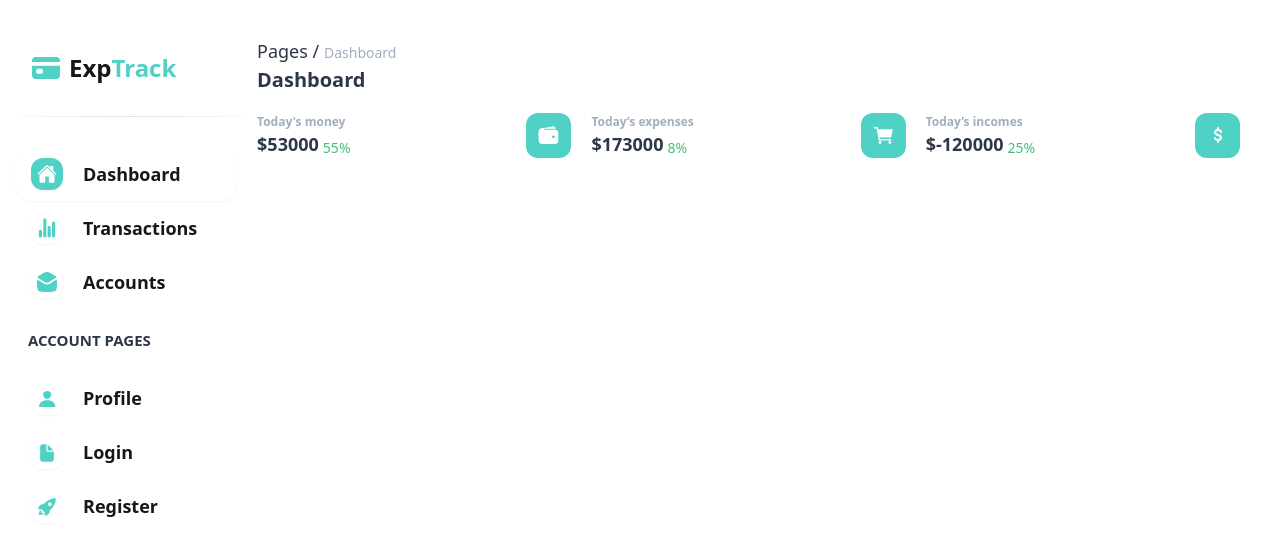
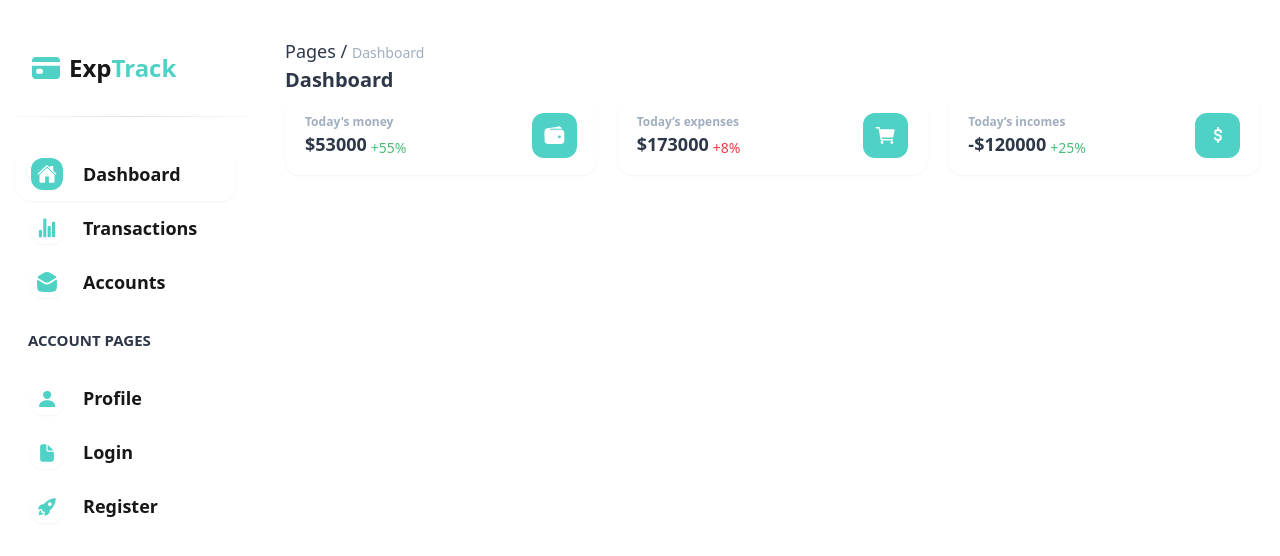
Before and after one commit to Vnyway/exptrack, a Next.js app in the folder client/: page / in a window 1280 px wide. Shown: the top 556 px of the page. Built offline with nearby package versions, Linux system fonts and the light colour scheme.

Commit message:
card component

```diff
--- a/client/app/layout.tsx
+++ b/client/app/layout.tsx
@@ -13,7 +13,7 @@ const RootLayout = ({ children }: { children: React.ReactNode }) => {
       <body>
         <main className="flex w-full">
           <Navbar />
-          <section className="w-full px-[40px] py-[38px]">{children}</section>
+          <section className="w-full px-[20px] py-[38px]">{children}</section>
         </main>
       </body>
     </html>
--- a/client/app/page.tsx
+++ b/client/app/page.tsx
@@ -15,6 +15,7 @@ const page = () => {
             amount={card.amount}
             image={card.image}
             percentage={card.percentage}
+            isIncreasingGood={card.isIncreasingGood}
           />
         ))}
       </section>
--- a/client/components/Card.tsx
+++ b/client/components/Card.tsx
@@ -1,15 +1,32 @@
 import React from "react";
 import { CardProps } from "@/types";
 
-const Card = ({ title, amount, percentage, image }: CardProps) => {
+const Card = ({
+  title,
+  amount,
+  percentage,
+  image,
+  isIncreasingGood,
+}: CardProps) => {
+  const amountMoreZero = amount >= 0;
+  const percentageMoreZero = percentage >= 0;
+  const percentageGreen =
+    (isIncreasingGood && percentageMoreZero) ||
+    (!isIncreasingGood && !percentageMoreZero);
   return (
-    <div className="w-full h-[80px] flex justify-between items-center">
+    <div className="w-full h-[80px] rounded-[15px] px-[20px] flex justify-between items-center shadow-sm">
       <div className="flex flex-col">
         <span className="font-bold text-[12px] text-secondary">{title}</span>
         <div className="flex gap-[4px] items-end">
-          <h3 className="text-title font-bold text-[18px]">${amount}</h3>
-          <span className="text-customGreen font-bols text-[14px]">
-            {percentage}%
+          <h3 className="text-title font-bold text-[18px]">
+            {amountMoreZero ? "" : "-"}${Math.abs(amount)}
+          </h3>
+          <span
+            className={`${
+              percentageGreen ? "text-customGreen" : "text-customRed"
+            } font-bols text-[14px]`}>
+            {percentageMoreZero ? "+" : "-"}
+            {Math.abs(percentage)}%
           </span>
         </div>
       </div>
--- a/client/components/Navbar.tsx
+++ b/client/components/Navbar.tsx
@@ -11,8 +11,8 @@ const Navbar = () => {
   if (pathname === "/auth/login" || pathname === "/auth/registration")
     return null;
   return (
-    <nav className="w-[265px] h-[100vh] relative overflow-hidden">
-      <div className="fixed top-0 h-full w-[265px] flex justify-center py-[50px]">
+    <nav className="w-[265px] shrink-0 h-[100vh] relative overflow-hidden">
+      <div className="fixed top-0 h-[100vh] w-[265px] flex justify-center py-[50px]">
         <div className="flex flex-col gap-[30px]">
           <Link href="/" className="flex items-center gap-[7px] pl-[14px]">
             <img src="./logo.svg" alt="logo" />
--- a/client/constants/index.tsx
+++ b/client/constants/index.tsx
@@ -211,6 +211,7 @@ const cards = [
         />
       </svg>
     ),
+    isIncreasingGood: true,
   },
   {
     id: 2,
@@ -238,6 +239,7 @@ const cards = [
         />
       </svg>
     ),
+    isIncreasingGood: false,
   },
   {
     id: 3,
@@ -254,11 +256,12 @@ const cards = [
         <path
           d="M9.99999 3.33337V5.00004M9.99999 5.00004C11.6667 5.00004 12.6389 5.5556 12.9167 6.66671M9.99999 5.00004C7.49999 5.00004 7.08333 6.63048 7.08333 7.50004C7.08333 10.9503 12.9167 9.13749 12.9167 12.5C12.9167 13.3696 12.5 15 9.99999 15M9.99999 15V16.6667M9.99999 15C8.33333 15 7.36111 14.4445 7.08333 13.3334"
           stroke="#FFFFFF"
-          stroke-width="2"
-          stroke-linecap="square"
+          strokeWidth="2"
+          strokeLinecap="square"
         />
       </svg>
     ),
+    isIncreasingGood: true,
   },
 ];
 
--- a/client/tailwind.config.ts
+++ b/client/tailwind.config.ts
@@ -15,6 +15,7 @@ const config: Config = {
         secondary: "#A0AEC0",
         title: "#2D3748",
         customGreen: "#48BB78",
+        customRed: "#E53E3E",
       },
       fontFamily: {
         poppins: ["Poppins", "sans-serif"],
--- a/client/types/index.ts
+++ b/client/types/index.ts
@@ -54,6 +54,7 @@ export interface CardProps {
   amount: number;
   percentage: number;
   image: React.ReactNode;
+  isIncreasingGood: boolean;
 }
 
 export interface BreadCrumbsProps {
```
